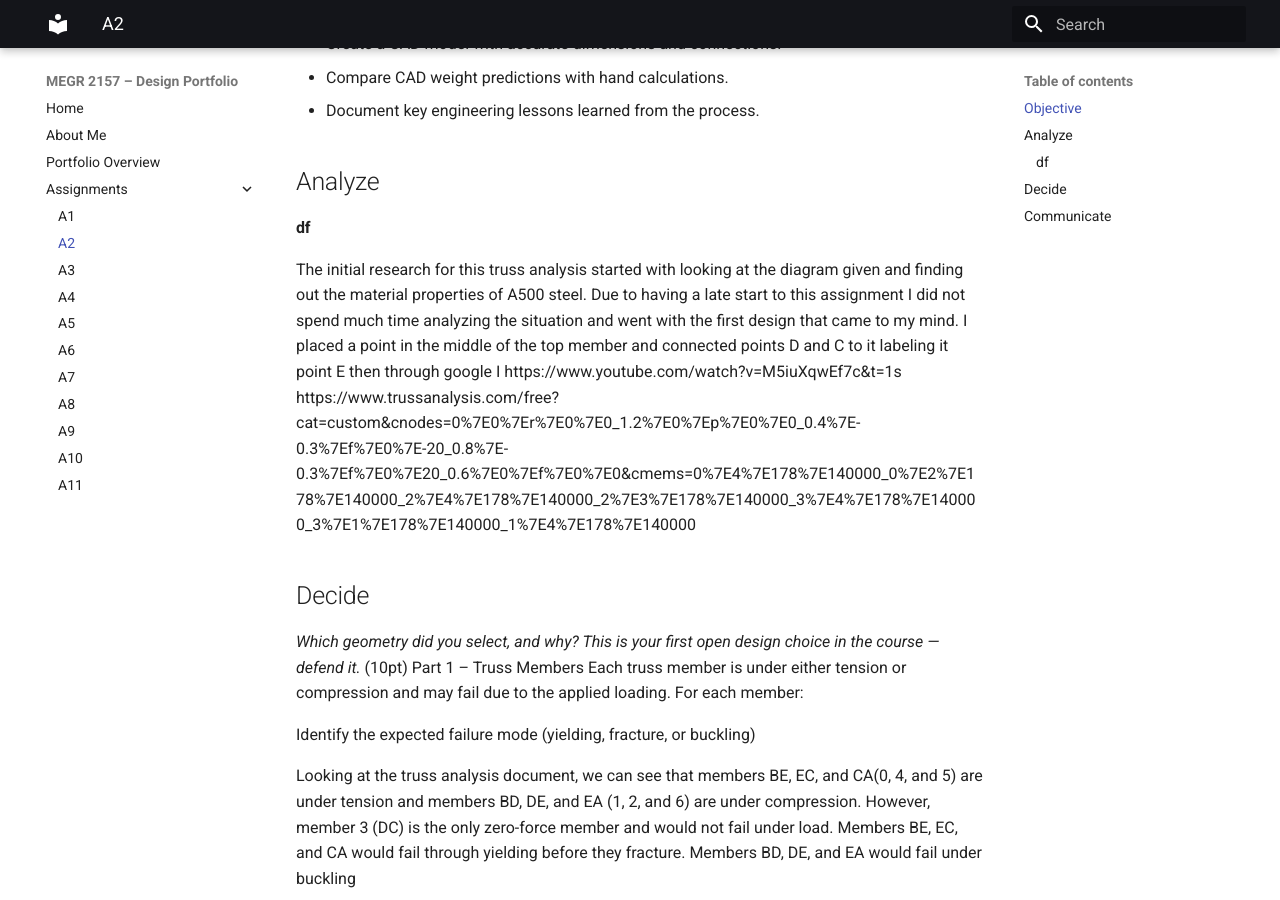
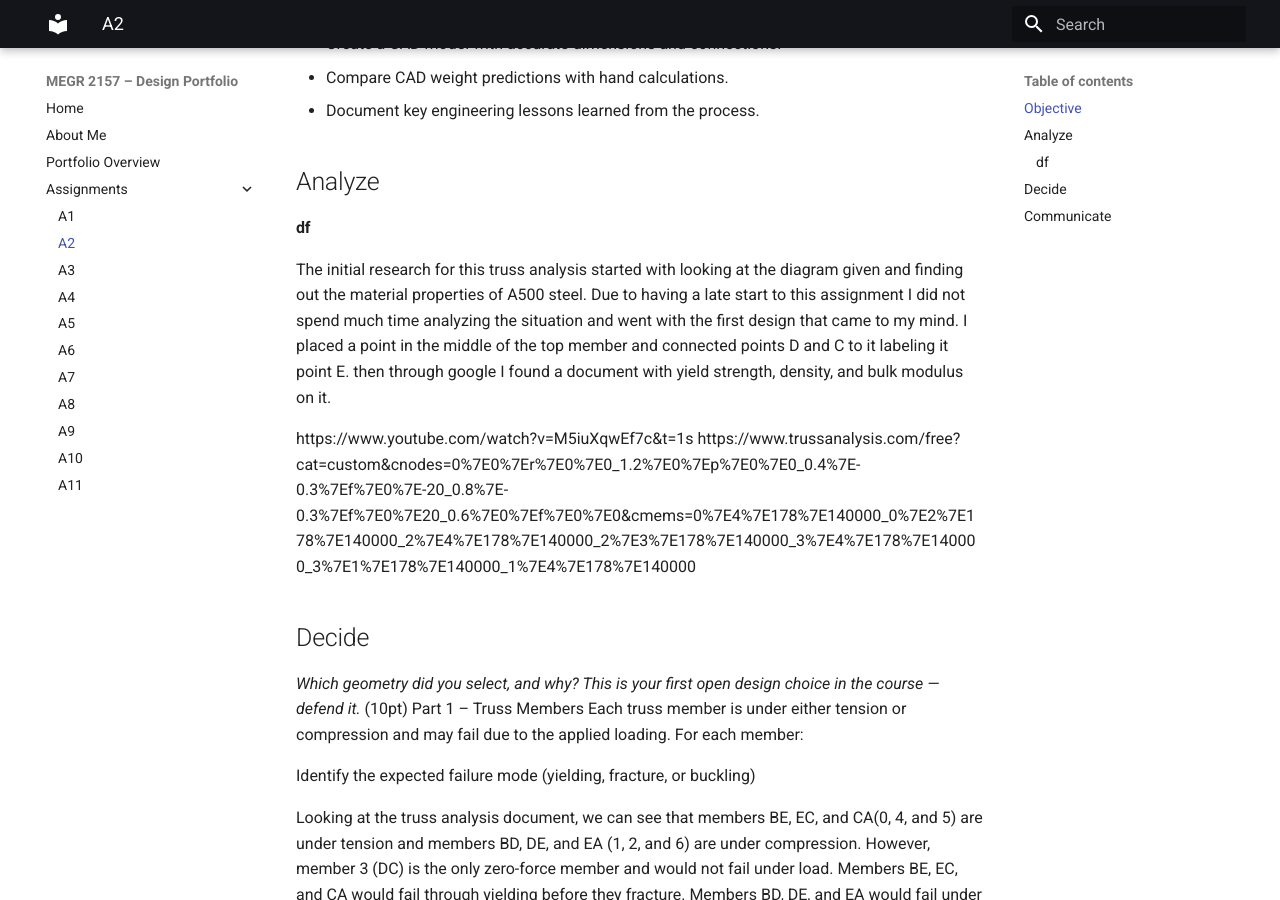
Before and after one commit to mbsibelius/megr2156-portfolio-mbs, an MkDocs documentation site: the page built from docs/assignments/A02/index.md, in a window 1280 px wide and 900 px high, scrolled down 401 px. Built offline with MkDocs 1.6.1 and Material for MkDocs 9.7.7, drawn with Linux system fonts in a browser that asks for light colours.

Commit message:
Update analysis section with additional details
Clarified the initial research description and added sources for yield strength, density, and bulk modulus.

```diff
--- a/docs/assignments/A02/index.md
+++ b/docs/assignments/A02/index.md
@@ -15,7 +15,9 @@
 
 #### df
 
-The initial research for this truss analysis started with looking at the diagram given and finding out the material properties of A500 steel. Due to having a late start to this assignment I did not spend much time analyzing the situation and went with the first design that came to my mind. I placed a point in the middle of the top member and connected points D and C to it labeling it point E then through google I
+The initial research for this truss analysis started with looking at the diagram given and finding out the material properties of A500 steel. Due to having a late start to this assignment I did not spend much time analyzing the situation and went with the first design that came to my mind. I placed a point in the middle of the top member and connected points D and C to it labeling it point E.
+then through google I found a document with yield strength, density, and bulk modulus on it.
+
 https://www.youtube.com/watch?v=M5iuXqwEf7c&t=1s
 https://www.trussanalysis.com/free?cat=custom&cnodes=0%7E0%7Er%7E0%7E0_1.2%7E0%7Ep%7E0%7E0_0.4%7E-0.3%7Ef%7E0%7E-20_0.8%7E-0.3%7Ef%7E0%7E20_0.6%7E0%7Ef%7E0%7E0&cmems=0%7E4%7E178%7E140000_0%7E2%7E178%7E140000_2%7E4%7E178%7E140000_2%7E3%7E178%7E140000_3%7E4%7E178%7E140000_3%7E1%7E178%7E140000_1%7E4%7E178%7E140000
 
```
